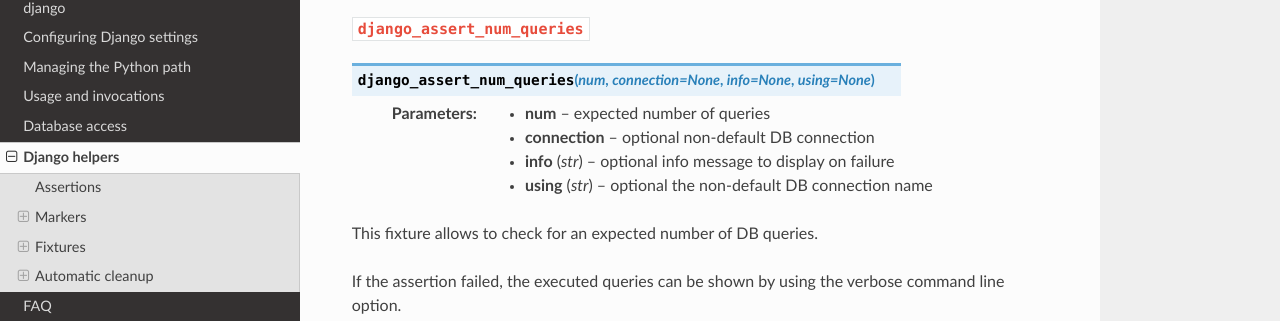
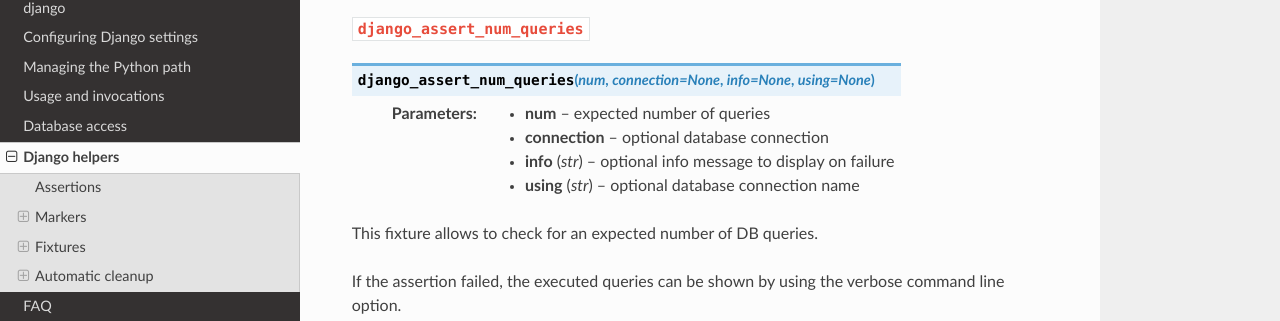
Before and after one commit to pytest-dev/pytest-django, a Sphinx documentation site: the page built from docs/helpers.rst, in a window 1280 px wide and 900 px high, scrolled down 8794 px. Shown: the part 130-451 px from the top of the window. Built offline with Sphinx 7.4.7 and the Read the Docs theme 3.1.0, drawn with Linux system fonts in a browser that asks for light colours; cross-references to code outside the pages are shown as plain code.

Commit message:
Update docs/helpers.rst
Co-authored-by: Adam Johnson <me@adamj.eu>

```diff
--- a/docs/helpers.rst
+++ b/docs/helpers.rst
@@ -426,9 +426,9 @@
 .. py:function:: django_assert_num_queries(num, connection=None, info=None, using=None)
 
   :param num: expected number of queries
-  :param connection: optional non-default DB connection
+  :param connection: optional database connection
   :param str info: optional info message to display on failure
-  :param str using: optional the non-default DB connection name
+  :param str using: optional database connection name
 
 This fixture allows to check for an expected number of DB queries.
 
```
